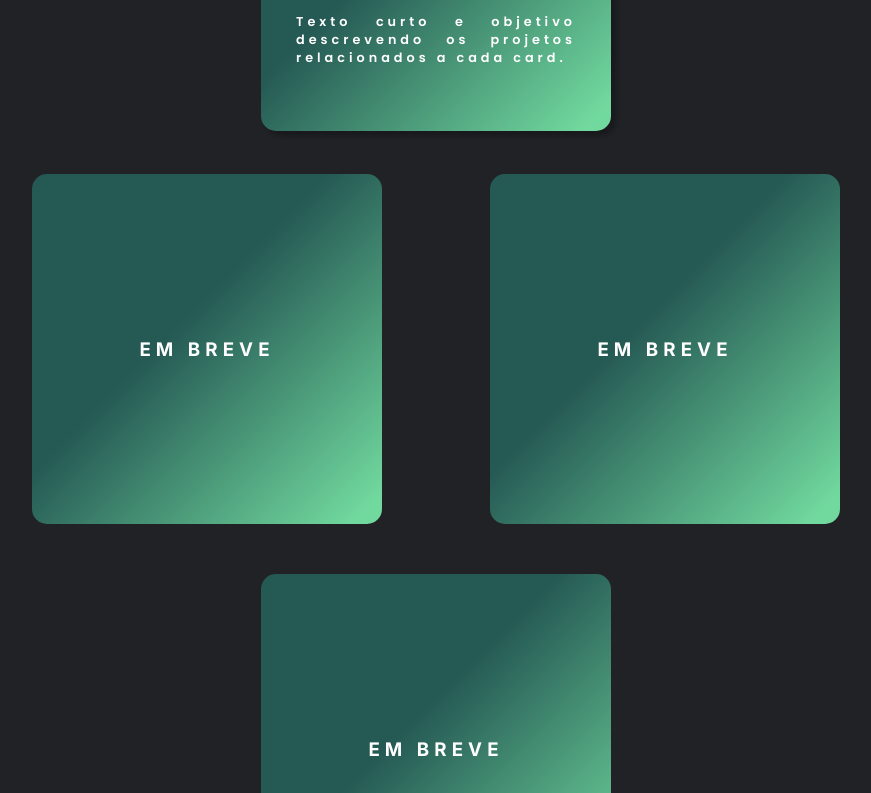
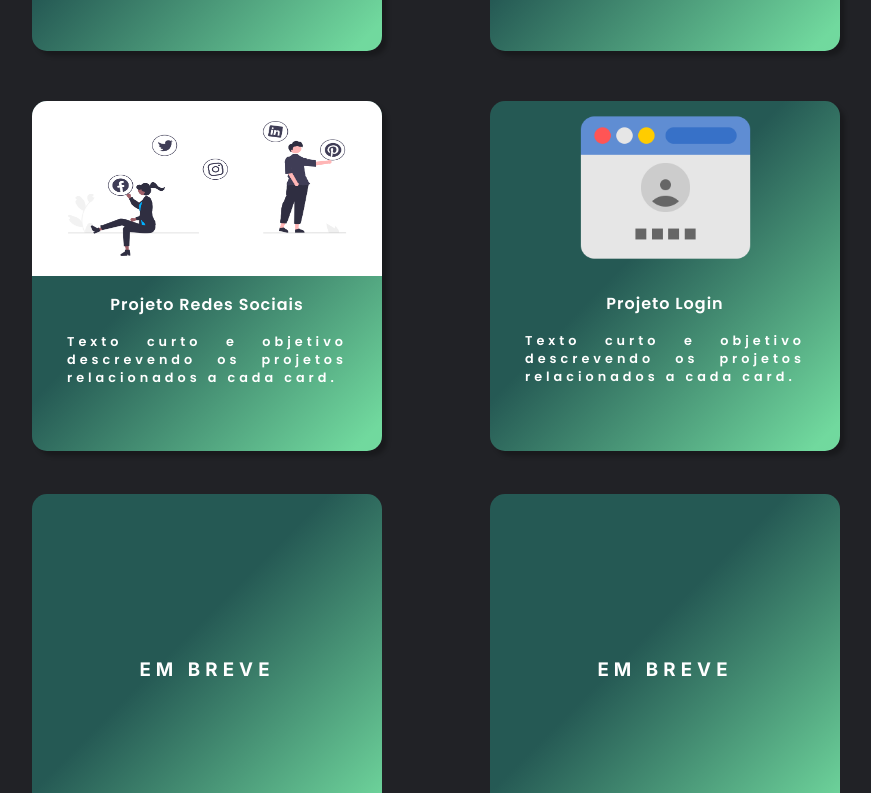
Before and after one commit to Luc4sFreire/projeto-divulgacao, a plain HTML site: page index.html in a window 1280 px wide. Shown: the part 2007-2800 px from the top of the page, without its empty margins (204-1075 px from the left). Drawn offline with Linux system fonts and the light colour scheme.

Commit message:
atualizacao 11-07

```diff
--- a/estilo/index.css
+++ b/estilo/index.css
@@ -28,6 +28,8 @@
     box-sizing: border-box;
     text-decoration: none;
 }
+
+html{scroll-behavior: smooth;}
 
 body{
     font-family: Arial, Helvetica, sans-serif;
@@ -248,6 +250,12 @@ div > img{width: 7.5625em;}
     background-color: #fff;
 }
 
+#login img{
+    width: 50%;
+    height: 50%;
+    margin-top: -.0625em;
+}
+
 .card:hover, .cardb:hover{
     cursor: pointer;
     transform: scale(1.1);
--- a/index.html
+++ b/index.html
@@ -15,7 +15,7 @@
             <a href="#inicio" id="ainicio">Início</a>
             <a href="#sobre" id="asobre">Sobre Mim</a>
             <a href="#project" id="aprojeto">Projetos</a>
-            <a href="#" id="atec">Tecnologias</a>
+            <!--<a href="#" id="atec">Tecnologias</a>-->
             <button id="btn">Contato</button>
         </nav>
     </header>
@@ -34,7 +34,9 @@
             <img src="imagens/foto-perfil.jpg" alt="Foto do Desenvolvedor">
             <article>
                 <h2>SOBRE MIM</h2>
-                <p>Lorem ipsum dolor sit amet consectetur, adipisicing elit. Id natus deleniti aut officiis, aperiam amet vero iusto at accusamus? Sed natus beatae laboriosam maiores neque enim asperiores vel tempore quidem. Lorem ipsum, dolor sit amet consectetur adipisicing elit. Reiciendis pariatur.</p>
+                <p>Possuo formação técnica na área de Informática para Internet pela Escola Técnica Estadual Lauro Gomes. Busco oportunidade de desenvolver meu primeiro trabalho na área de informática para aplicar todo o conhecimento adquirido ao longo destes 5 anos de estudos. <br><br>
+                Tenho muita força de vontade, facilidade em aprender e desejo fazer parte da história de uma organização. <br><br>
+                Atualmente, estou cursando 3º semestre de Informática para Negócios na Faculdadede de Tecnologia do Estado de São Paulo (FATEC) Adib Moisés Dib, campus SBC.</p>
             </article>
         </section>
         <section id="project">
@@ -69,6 +71,13 @@
                         <h3>Projeto Social</h3>
                         <p>Texto curto e objetivo descrevendo os projetos relacionados a cada card.</p>
                     </div>-->
+                    <a href="#">
+                        <div class="card" id="login">
+                            <img src="imagens/pagina-de-login.png" alt="Ilustração">
+                            <h3>Projeto Login</h3>
+                            <p>Texto curto e objetivo descrevendo os projetos relacionados a cada card.</p>
+                        </div>
+                    </a>
                 </section>
             </div>
             <div>
@@ -80,11 +89,9 @@
                         <h3>EM BREVE</h3>
                     </div>
                 </section>
-                <section id="sec4">
-                    <div class="cardb">
-                        <h3>EM BREVE</h3>
-                    </div>
-                </section>
+                <!--<section id="sec4">
+
+                </section>>-->
             </div>
         </section>
     </main>
```
Also changed, not shown: imagens/pagina-de-login.png (added).
